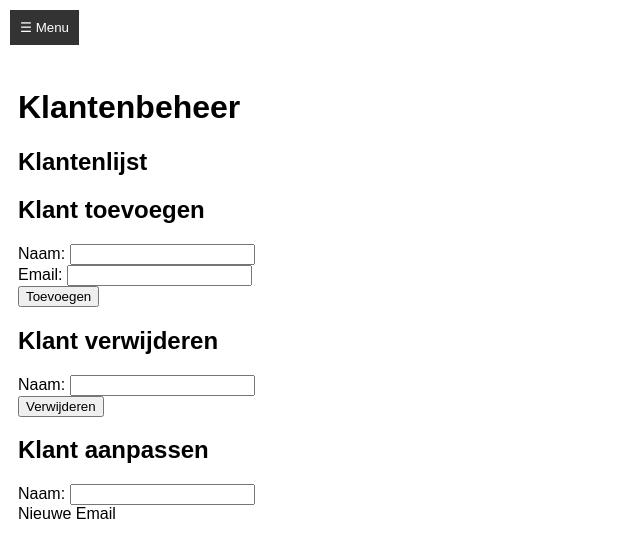
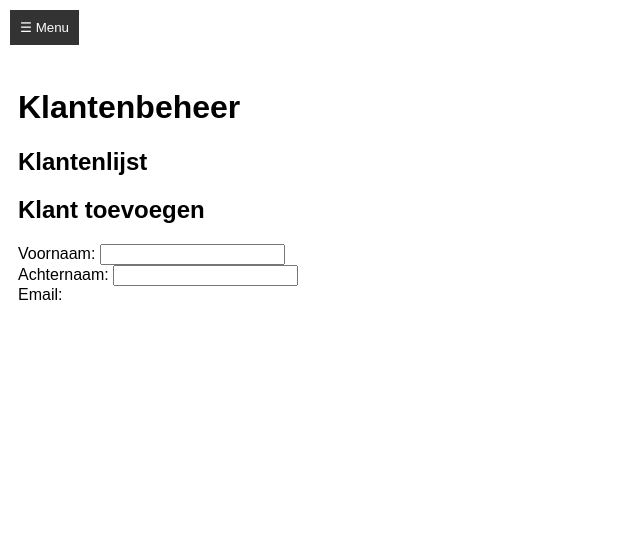
Before and after one commit to SjoerdGroenheide/KarelCode, a PHP site: page /Klantenbestand.php in a window 1280 px wide. Shown: the top 558 px of the page, without its empty margins (0-640 px from the left). Run offline with PHP 8.4, Linux system fonts and the light colour scheme.

Commit message:
Update Klantenbestand.php

```diff
--- a/Klantenbestand.php
+++ b/Klantenbestand.php
@@ -2,13 +2,15 @@
 session_start();
 
 class Klant {
-    public $naam;
+    public $voornaam;
+    public $achternaam;
     public $email;
     public $adres = [];
     public $telefoonnummers = [];
 
-    public function __construct($naam, $email) {
-        $this->naam = $naam;
+    public function __construct($voornaam, $achternaam, $email) {
+        $this->voornaam = $voornaam;
+        $this->achternaam = $achternaam;
         $this->email = $email;
     }
 
@@ -41,21 +43,21 @@
         $adresString = empty($this->adres) ? "Geen adres beschikbaar" : implode(", ", $this->adres);
         $telefoonString = empty($this->telefoonnummers) ? "Geen telefoonnummers beschikbaar" : implode(", ", $this->telefoonnummers);
 
-        return "Naam: {$this->naam}, Email: {$this->email}, Adres: {$adresString}, Telefoonnummers: {$telefoonString}";
+        return "Naam: {$this->voornaam} {$this->achternaam}, Email: {$this->email}, Adres: {$adresString}, Telefoonnummers: {$telefoonString}";
     }
 }
 
 class KlantenSchema {
     public $klanten = [];
 
-    public function klantToevoegen($naam, $email) {
-        $nieuweKlant = new Klant($naam, $email);
+    public function klantToevoegen($voornaam, $achternaam, $email) {
+        $nieuweKlant = new Klant($voornaam, $achternaam, $email);
         $this->klanten[] = $nieuweKlant;
     }
 
-    public function klantVerwijderen($naam) {
+    public function klantVerwijderen($email) {
         foreach ($this->klanten as $index => $klant) {
-            if ($klant->naam == $naam) {
+            if ($klant->email == $email) {
                 unset($this->klanten[$index]);
                 $this->klanten = array_values($this->klanten);
                 return true;
@@ -64,9 +66,15 @@
         return false;
     }
 
-    public function klantAanpassen($naam, $nieuwe_email = null) {
+    public function klantAanpassen($email, $nieuwe_voornaam = null, $nieuwe_achternaam = null, $nieuwe_email = null) {
         foreach ($this->klanten as $klant) {
-            if ($klant->naam == $naam) {
+            if ($klant->email == $email) {
+                if ($nieuwe_voornaam) {
+                    $klant->voornaam = $nieuwe_voornaam;
+                }
+                if ($nieuwe_achternaam) {
+                    $klant->achternaam = $nieuwe_achternaam;
+                }
                 if ($nieuwe_email) {
                     $klant->email = $nieuwe_email;
                 }
@@ -91,32 +99,32 @@
     $actie = $_POST['actie'];
 
     if ($actie == 'toevoegen') {
-        $schema->klantToevoegen($_POST['naam'], $_POST['email']);
+        $schema->klantToevoegen($_POST['voornaam'], $_POST['achternaam'], $_POST['email']);
     } elseif ($actie == 'verwijderen') {
-        $schema->klantVerwijderen($_POST['naam']);
+        $schema->klantVerwijderen($_POST['email']);
     } elseif ($actie == 'aanpassen') {
-        $schema->klantAanpassen($_POST['naam'], $_POST['nieuwe_email']);
+        $schema->klantAanpassen($_POST['email'], $_POST['nieuwe_voornaam'], $_POST['nieuwe_achternaam'], $_POST['nieuwe_email']);
     } elseif ($actie == 'adres_toevoegen') {
         foreach ($schema->klantenWeergeven() as $klant) {
-            if ($klant->naam == $_POST['naam']) {
+            if ($klant->email == $_POST['email']) {
                 $klant->voegAdresToe($_POST['straat'], $_POST['huisnummer'], $_POST['postcode'], $_POST['plaats']);
             }
         }
     } elseif ($actie == 'adres_verwijderen') {
         foreach ($schema->klantenWeergeven() as $klant) {
-            if ($klant->naam == $_POST['naam']) {
+            if ($klant->email == $_POST['email']) {
                 $klant->verwijderAdres();
             }
         }
     } elseif ($actie == 'telefoon_toevoegen') {
         foreach ($schema->klantenWeergeven() as $klant) {
-            if ($klant->naam == $_POST['naam']) {
+            if ($klant->email == $_POST['email']) {
                 $klant->voegTelefoonnummerToe($_POST['telefoon']);
             }
         }
     } elseif ($actie == 'telefoon_verwijderen') {
         foreach ($schema->klantenWeergeven() as $klant) {
-            if ($klant->naam == $_POST['naam']) {
+            if ($klant->email == $_POST['email']) {
                 $klant->verwijderTelefoonnummer($_POST['telefoon']);
             }
         }
@@ -205,20 +213,6 @@
         <h2 id="toevoegen">Klant toevoegen</h2>
         <form method="post">
             <input type="hidden" name="actie" value="toevoegen">
-            <label>Naam: <input type="text" name="naam" required></label><br>
-            <label>Email: <input type="email" name="email" required></label><br>
-            <button type="submit">Toevoegen</button>
-        </form>
-
-        <h2 id="verwijderen">Klant verwijderen</h2>
-        <form method="post">
-            <input type="hidden" name="actie" value="verwijderen">
-            <label>Naam: <input type="text" name="naam" required></label><br>
-            <button type="submit">Verwijderen</button>
-        </form>
-
-        <h2 id="aanpassen">Klant aanpassen</h2>
-        <form method="post">
-            <input type="hidden" name="actie" value="aanpassen">
-            <label>Naam: <input type="text" name="naam" required></label><br>
-            <label>Nieuwe Email
+            <label>Voornaam: <input type="text" name="voornaam" required></label><br>
+            <label>Achternaam: <input type="text" name="achternaam" required></label><br>
+            <label>Email: <input type="email" name
```
